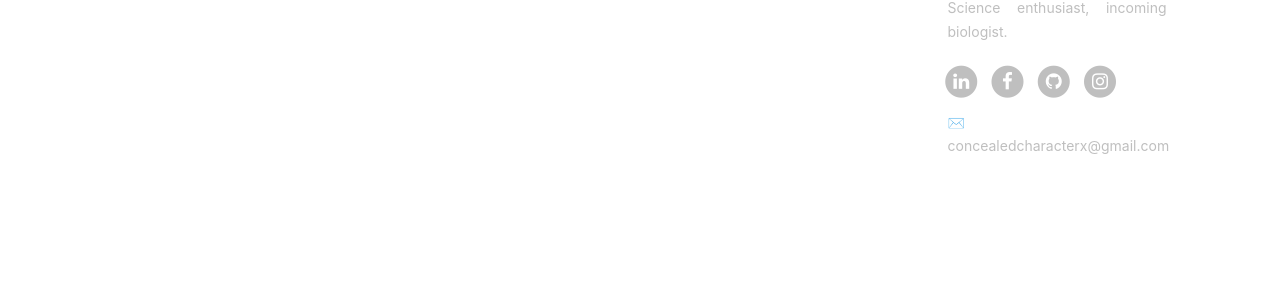
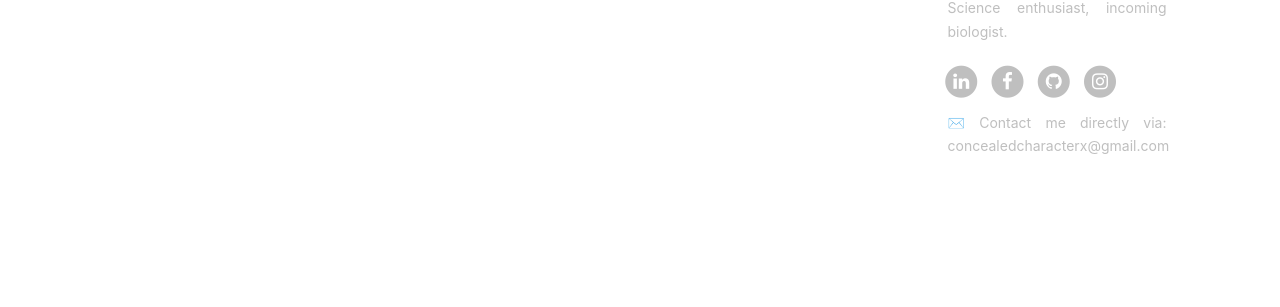
Before and after one commit to orionanseaweed/orionanseaweed.github.io, a Jekyll site: the page built from index.html, in a window 1280 px wide. Shown: the part 825-1132 px from the top of the page. Built offline with Jekyll 4.4.1, drawn with Linux system fonts in a browser that asks for light colours; nearby versions of some CDN libraries; library files that are not in the unit come from our copies; the list of posts is cut into pages by our own code; comment, search, counter and statistics services are not loaded.

Commit message:
Update page.html

```diff
--- a/_layouts/page.html
+++ b/_layouts/page.html
@@ -185,7 +185,7 @@ layout: default
                             {% endif %}
                         </ul>
                         {% if site.email %}
-                            <p>✉️ {{site.email}}</p>
+                            <p>✉️ Contact me directly via: {{site.email}}</p>
                         {% endif %}
                     </div>
                 </section>
```
